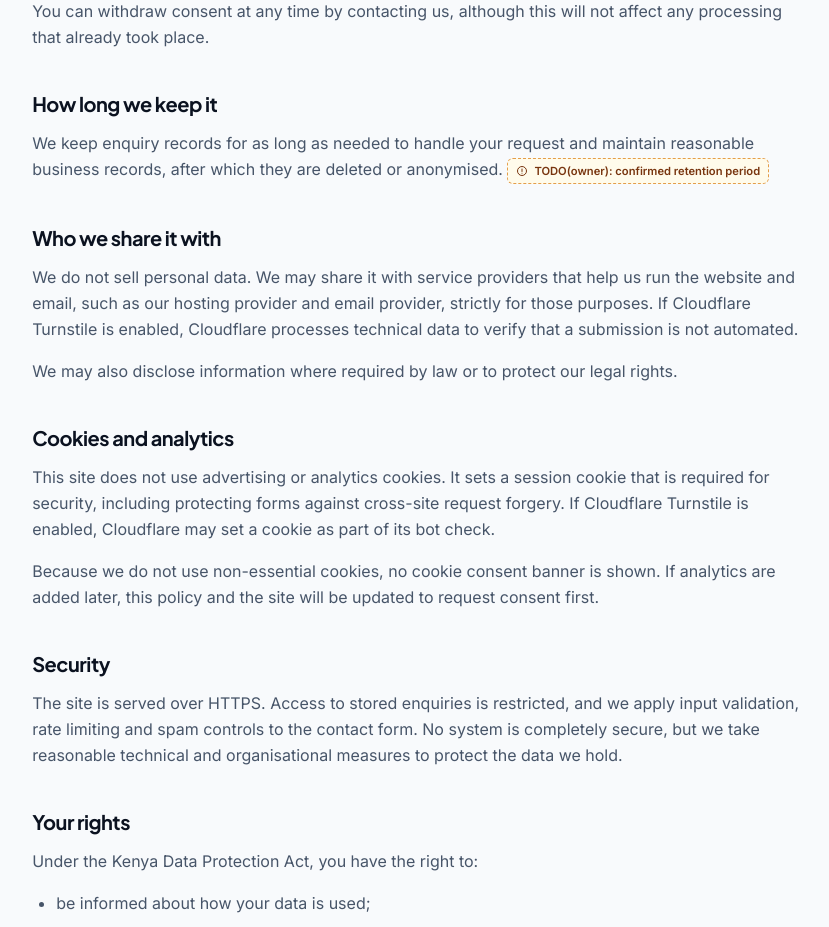
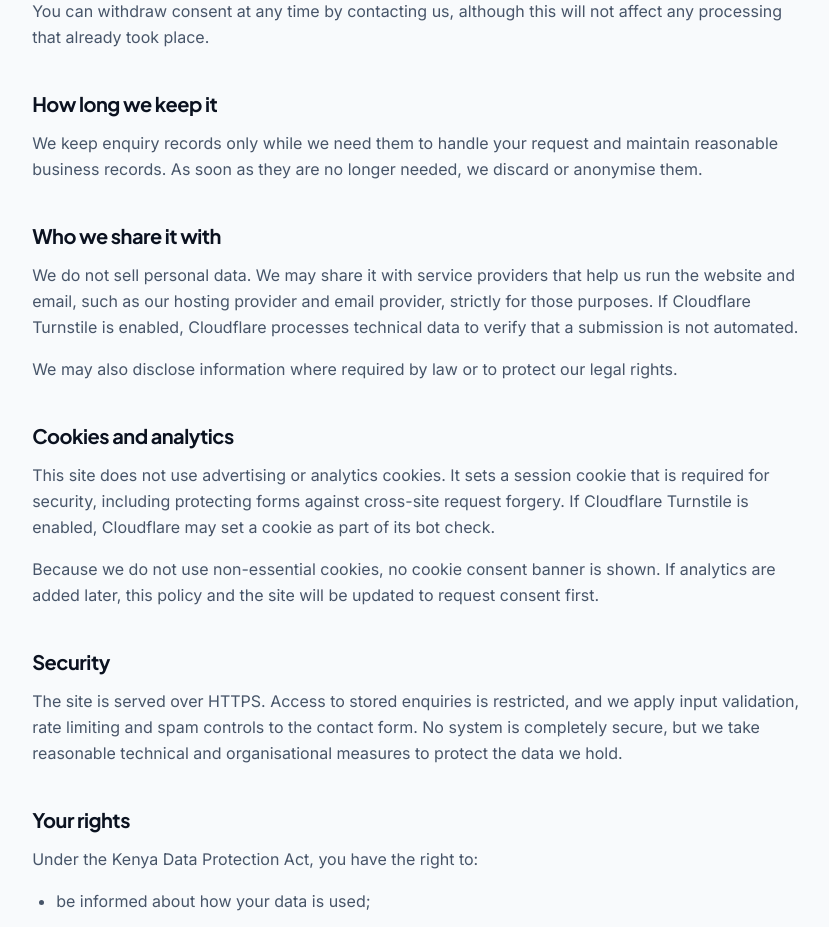
Before and after one commit to Rotich-elias/Teto, a Next.js app: page /privacy in a window 1280 px wide. Shown: the part 1360-2287 px from the top of the page, without its empty margins (404-1233 px from the left). Built offline with nearby package versions, Linux system fonts and the light colour scheme; no server answers.

Commit message:
docs(legal): finalize data retention details
Update the README and privacy policy to explicitly state the data
retention policy for contact enquiries, confirming that records are
discarded or anonymised as soon as they are no longer required.

```diff
--- a/app/privacy/page.tsx
+++ b/app/privacy/page.tsx
@@ -100,8 +100,8 @@ export default function PrivacyPage() {
 
             <h2 id="retention">How long we keep it</h2>
             <p>
-              We keep enquiry records for as long as needed to handle your request and maintain reasonable business records, after
-              which they are deleted or anonymised. <Todo label="confirmed retention period" />
+              We keep enquiry records only while we need them to handle your request and maintain reasonable business records. As
+              soon as they are no longer needed, we discard or anonymise them.
             </p>
 
             <h2 id="sharing">Who we share it with</h2>
```
Also changed, not shown: 1 other file (tests, documents, lock files or other folders).
